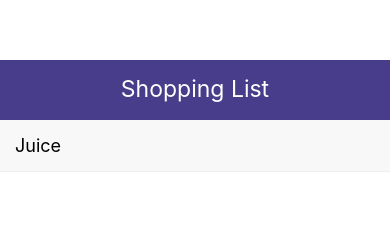
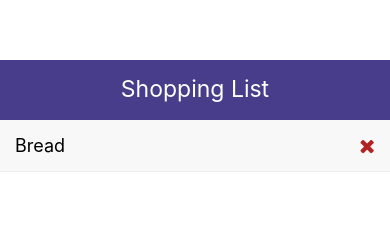
Before and after one commit to r-keenan/ReactNativeCrashCourse, a React Native app: screen / in a window 390 px wide. Shown: the top 225 px of the page. Built offline with nearby package versions, Linux system fonts and the light colour scheme.

Commit message:
Now able to delete items.

```diff
--- a/App.js
+++ b/App.js
@@ -9,22 +9,30 @@ const App = () => {
   const [items, setItems] = useState([
     {
       id: uuidv4(),
+      text: "Juice",
+      id: uuidv4(),
       text: "Milk",
       id: uuidv4(),
       text: "Eggs",
       id: uuidv4(),
       text: "Bread",
-      id: uuidv4(),
-      text: "Juice",
     },
   ]);
 
+  const deleteItem = (id) => {
+    setItems((prevItems) => {
+      return prevItems.filter((item) => item.id != id);
+    });
+  };
+
   return (
     <View style={styles.container}>
-      <Header title="Shopping List" />
+      <Header />
       <FlatList
         data={items}
-        renderItem={({ item }) => <ListItem item={item} />}
+        renderItem={({ item }) => (
+          <ListItem item={item} deleteItem={deleteItem} />
+        )}
       />
     </View>
   );
--- a/components/ListItem.js
+++ b/components/ListItem.js
@@ -1,11 +1,18 @@
 import React from "react";
 import { View, Text, StyleSheet, TouchableOpacity } from "react-native";
+import Icon from "react-native-vector-icons/FontAwesome";
 
-const ListItem = ({ item }) => {
+const ListItem = ({ item, deleteItem }) => {
   return (
     <TouchableOpacity style={styles.listItem}>
       <View style={styles.listItemView}>
         <Text style={styles.listItemText}>{item.text}</Text>
+        <Icon
+          name="remove"
+          size={20}
+          color="firebrick"
+          onPress={() => deleteItem(item.id)}
+        />
       </View>
     </TouchableOpacity>
   );
```
